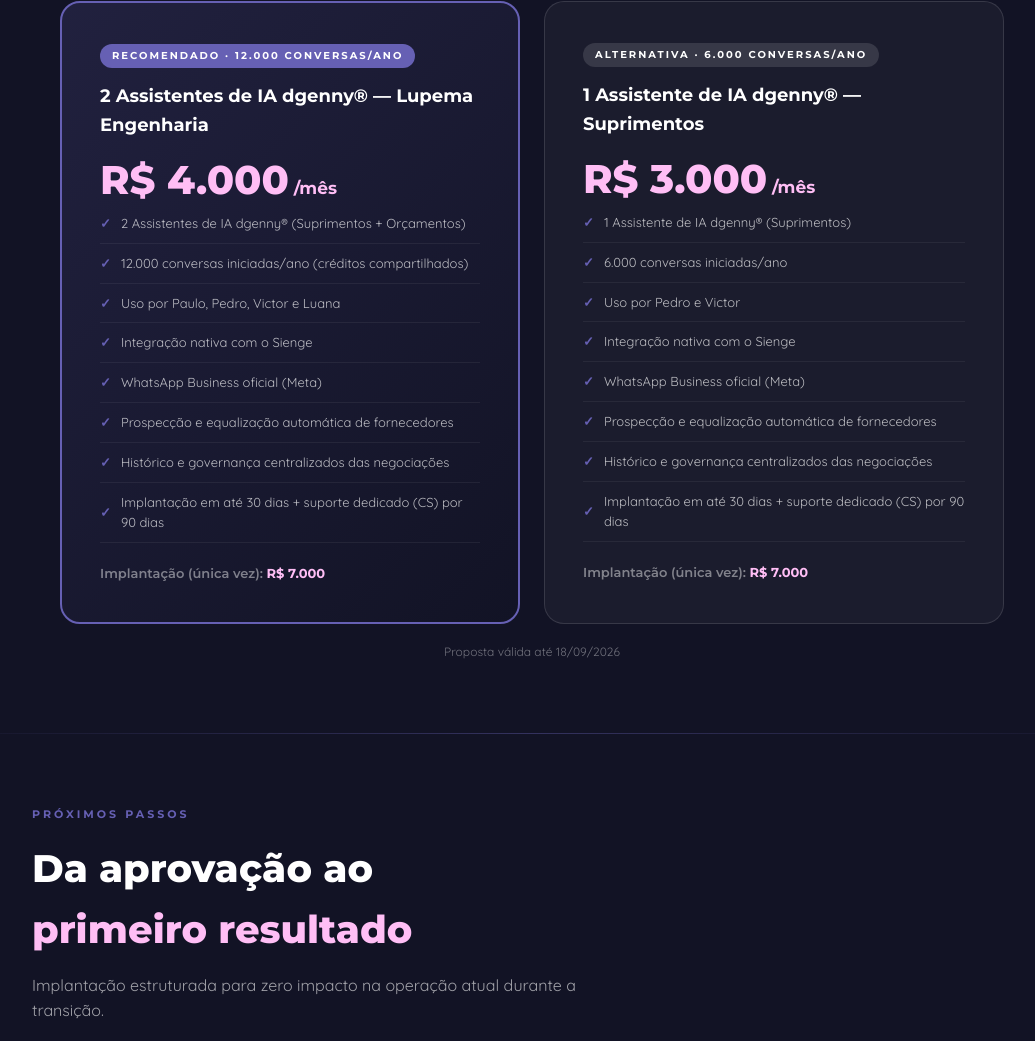
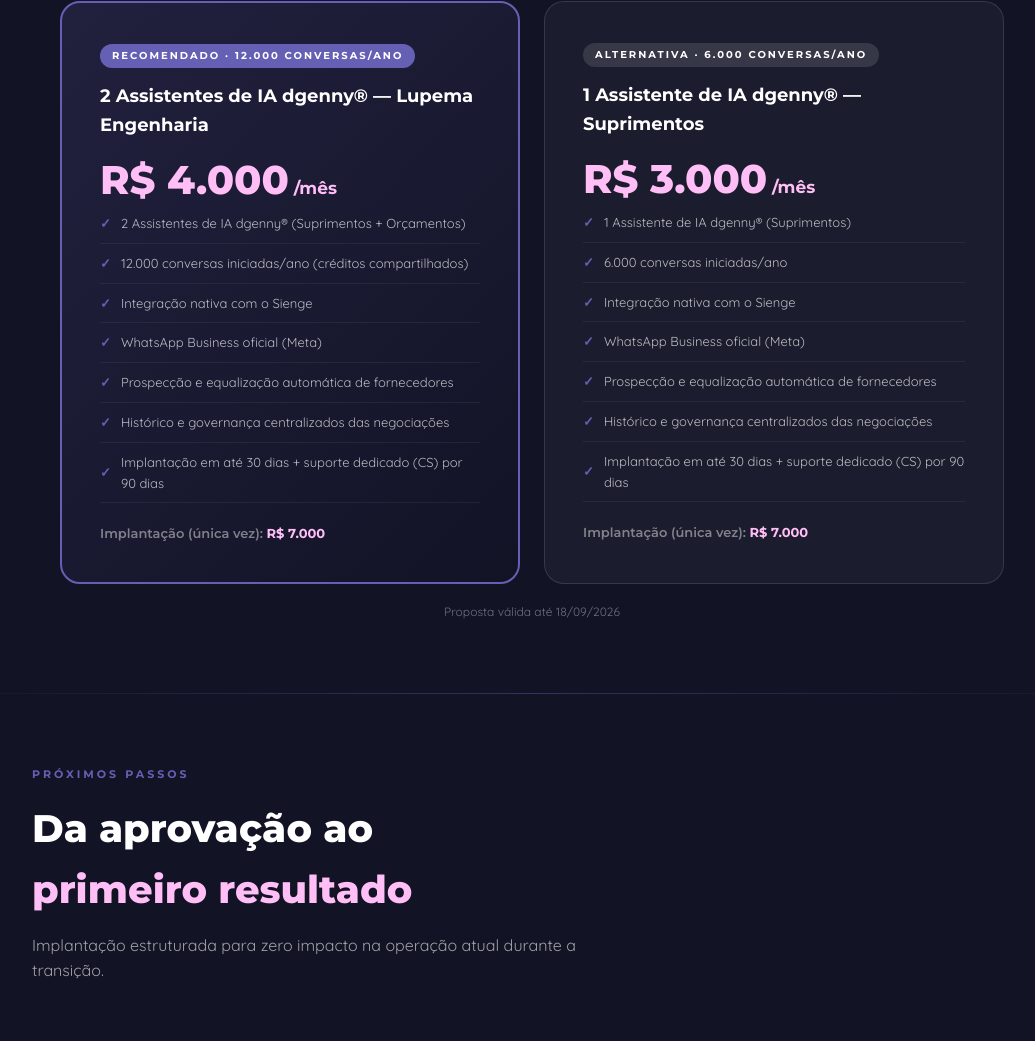
Before and after one commit to saviostang/proposta-lupema, a plain HTML site: page index.html in a window 1280 px wide. Shown: the part 4619-5660 px from the top of the page, without its empty margins (108-1143 px from the left). Drawn offline with Linux system fonts and the light colour scheme.

Commit message:
Remove linha de usuarios especificos dos pricing cards

```diff
--- a/index.html
+++ b/index.html
@@ -348,7 +348,6 @@
       <ul class="pitems">
         <li>2 Assistentes de IA dgenny® (Suprimentos + Orçamentos)</li>
         <li>12.000 conversas iniciadas/ano (créditos compartilhados)</li>
-        <li>Uso por Paulo, Pedro, Victor e Luana</li>
         <li>Integração nativa com o Sienge</li>
         <li>WhatsApp Business oficial (Meta)</li>
         <li>Prospecção e equalização automática de fornecedores</li>
@@ -364,7 +363,6 @@
       <ul class="pitems">
         <li>1 Assistente de IA dgenny® (Suprimentos)</li>
         <li>6.000 conversas iniciadas/ano</li>
-        <li>Uso por Pedro e Victor</li>
         <li>Integração nativa com o Sienge</li>
         <li>WhatsApp Business oficial (Meta)</li>
         <li>Prospecção e equalização automática de fornecedores</li>
```
